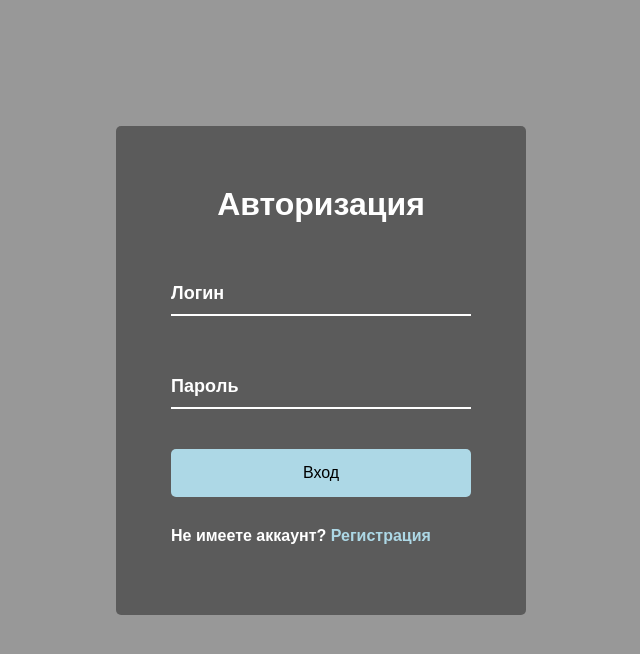
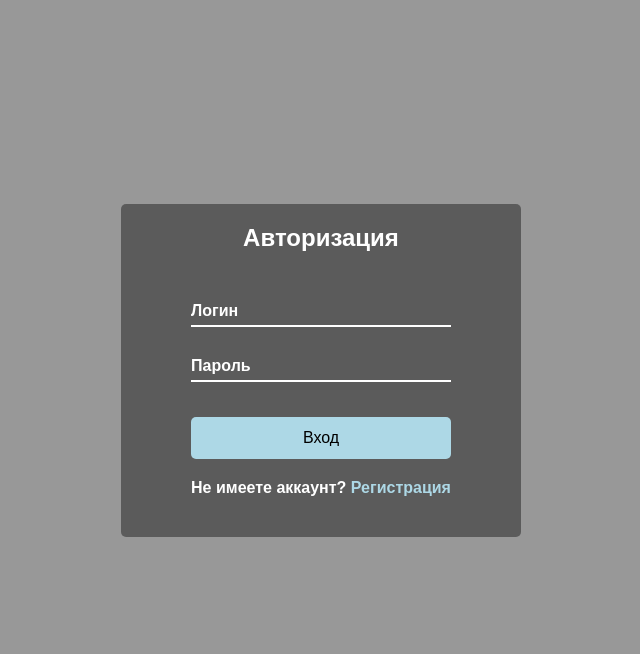
Before and after one commit to grisha193/HouseStaff, a React (Create React App) app: page /login in a window 1280 px wide. Shown: the top 654 px of the page, without its empty margins (319-959 px from the left). Built offline with nearby package versions, Linux system fonts and the light colour scheme.

Commit message:
Update index.css

```diff
--- a/src/index.css
+++ b/src/index.css
@@ -468,7 +468,7 @@ h1 {
     color: #444;
 }
 
-.perconal_btn {
+button {
     margin-top: 10px;
     padding: 5px 12px;
     display:flex ;
@@ -481,7 +481,7 @@ h1 {
     border-radius: 5px;
 }
 
-.perconal_btn:hover {
+button:hover {
     background: #0056b3;
 }
 
@@ -501,31 +501,27 @@ label {
 }
 
 /* LoginPage */
-
-.center{
+.center {
     display: flex;
     flex-direction: column;
     align-items: center;
     justify-content: center;
     height: 80vh;
+}
 
-
-}
 .container {
-
-    background-color: steelblue;
+    background-color: rgba(0, 0, 0, 0.4);
     color: #fff;
     font-family: 'Muli', sans-serif;
     display: flex;
     flex-direction: column;
     align-items: center;
     justify-content: center;
-    width: 32%;
+    width: 100%; /* Контейнер занимает всю ширину */
+    max-width: 400px; /* Максимальная ширина контейнера */
     overflow: hidden;
     margin: 0;
-
-    background-color: rgba(0, 0, 0, 0.4);
-    padding: 30px 50px;
+    padding: 20px;
     border-radius: 5px;
     box-sizing: border-box;
 }
@@ -533,9 +529,8 @@ label {
 .container h1 {
     text-align: center;
     margin-bottom: 20px;
-    margin-top: 30px;
-
-
+    margin-top: 0;
+    font-size: 24px;
 }
 
 .container a {
@@ -548,33 +543,34 @@ label {
     display: inline-block;
     width: 100%;
     background: lightblue;
-    padding: 15px;
+    padding: 12px;
     font-family: inherit;
     font-size: 16px;
     border: 0;
     border-radius: 5px;
     color: #000;
+    margin-top: 20px;
+}
 
-    &:hover{
+.btn:hover {
     background-color: #001afffb;
     color: #fff;
 }
-    &:active {
+
+.btn:active {
     transform: scale(0.98);
 }
-  }
-
-
 
 .text {
-    margin-top: 30px;
-    margin-bottom: 40px;
+    margin-top: 20px;
+    margin-bottom: 20px;
+    text-align: center;
 }
 
 .form-control {
     position: relative;
-    margin: 20px 0 40px;
-    width: 300px;
+    margin: 15px 0;
+    width: 100%;
 }
 
 .form-control input {
@@ -583,8 +579,8 @@ label {
     border-bottom: 2px #fff solid;
     display: block;
     width: 100%;
-    padding: 15px 0;
-    font-size: 18px;
+    padding: 10px 0;
+    font-size: 16px;
     color: #fff;
     position: relative;
     z-index: 100;
@@ -598,26 +594,66 @@ label {
 
 .form-control label {
     position: absolute;
-    top: 15px;
+    top: 10px;
     left: 0;
     pointer-events: none;
-  }
-
-  .form-control label span {
-    display: inline-block;
-    font-size: 18px;
-    min-width: 5px;
+    font-size: 16px;
     transition: 0.3s cubic-bezier(0.68, -0.55, 0.265, 1.55);
 }
 
-  .form-control input:focus ~ label span,
-  .form-control input:valid ~ label span {
+.form-control input:focus ~ label,
+.form-control input:valid ~ label {
     color: lightblue;
-    transform: translateY(-30px);
+    transform: translateY(-20px);
+    font-size: 14px;
 }
 
+/* Медиа-запросы для адаптивности */
+@media (max-width: 768px) {
+    .container {
+        padding: 15px;
+    }
 
+    .container h1 {
+        font-size: 20px;
+    }
 
+    .form-control input {
+        font-size: 14px;
+    }
+
+    .form-control label {
+        font-size: 14px;
+    }
+
+    .btn {
+        padding: 10px;
+        font-size: 14px;
+    }
+}
+
+@media (max-width: 480px) {
+    .container {
+        padding: 10px;
+    }
+
+    .container h1 {
+        font-size: 18px;
+    }
+
+    .form-control input {
+        font-size: 12px;
+    }
+
+    .form-control label {
+        font-size: 12px;
+    }
+
+    .btn {
+        padding: 8px;
+        font-size: 12px;
+    }
+}
 
 /* footer */
 
```
Lines whose indentation alone changed are shown as unchanged.
